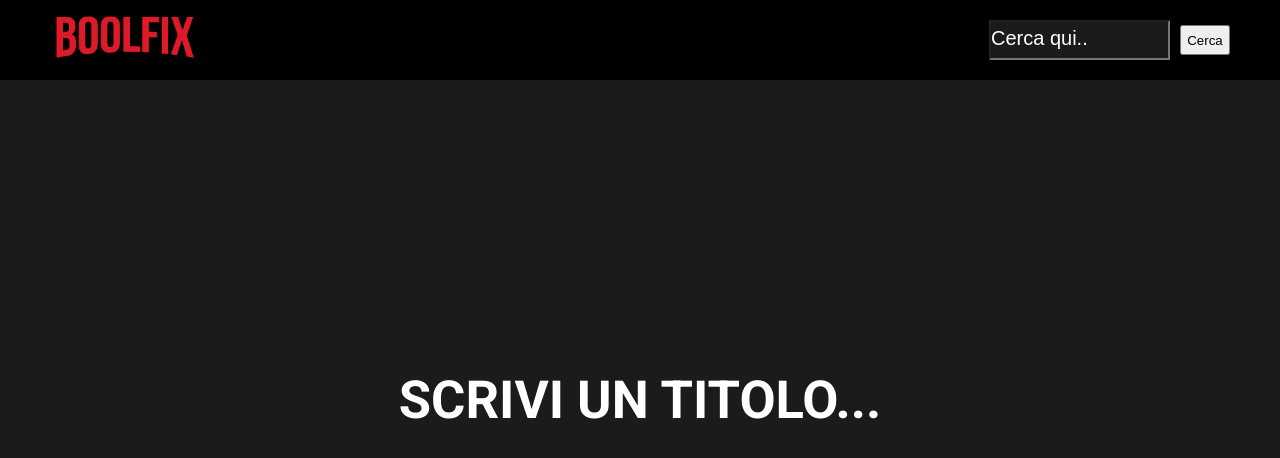
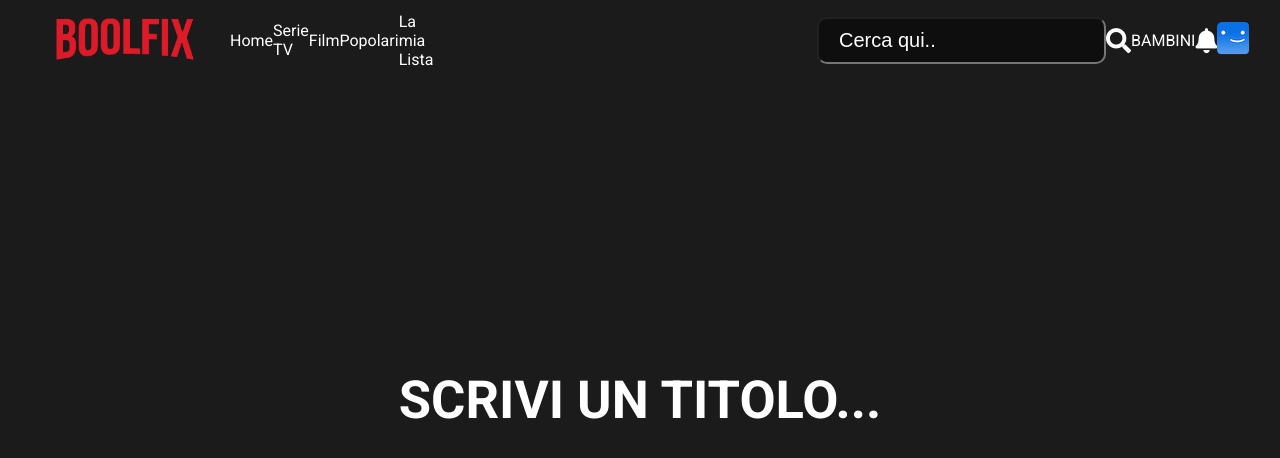
Before and after one commit to Guido-95/vue-boolflix, a Vue app: page / in a window 1280 px wide. Shown: the top 458 px of the page. Built offline with nearby package versions, Linux system fonts and the light colour scheme.

Commit message:
da sistemare grafica

```diff
--- a/src/App.vue
+++ b/src/App.vue
@@ -64,7 +64,7 @@ export default {
   }
 
   body{
-
+    padding-top: 80px;
     font-family: 'Roboto', sans-serif;
     background-color: #1b1b1b;
     color: white;
--- a/src/components/Header.vue
+++ b/src/components/Header.vue
@@ -1,28 +1,42 @@
 <template>
     <header>
         <div class="logo">
-            <img src="../assets/logo-sito.png" alt="Logo">
+            <a href="index.html">
+                <img src="../assets/logo-sito.png" alt="Logo">
+            </a>
+
+            <div class="Home">
+               <a href="index.html"> Home </a>
+            </div>
+            <div>
+                Serie TV
+            </div>
+            <div>
+                Film
+            </div>
+            <div>
+                Popolari
+                </div>
+            <div>
+                La mia Lista
+            </div>
         </div>
+
         <div class="ricerca-bottone">
             <input type="text"  @keyup.enter="cliccaBottoneRicerca" v-model="oggettoDellaRicerca" placeholder="Cerca qui..">
-            <button @click="cliccaBottoneRicerca" type="submit" value="Submit">
-                Cerca
-            </button>
 
+            <i @click="cliccaBottoneRicerca" class="fas fa-search"></i>
 
+           <div class="caps">
+               bambini
+           </div>
+            <i class="fas fa-bell"></i>
+            <div class="avatar">
+                <img src="../assets/avatar.png" alt="">
+            </div>
 
         </div>
 
-
-        <!-- <div class="ricerca-bottone">
-            <input type="text"  @keyup.enter="cliccaBottoneRicerca" v-model="oggettoDellaRicerca" placeholder="Cerca qui..">
-            <button @click="cliccaBottoneRicerca" type="submit" value="Submit">
-                Cerca
-            </button>
-
-
-
-        </div> -->
     </header>
 </template>
 
@@ -39,6 +53,7 @@ export default {
     },
     methods:{
         cliccaBottoneRicerca(){
+
             // film
             axios
                 .get('https://api.themoviedb.org/3/search/movie',{
@@ -53,8 +68,8 @@ export default {
                     (risposta) => {
 
                     this.movies = risposta.data.results;
-
                     this.$emit("inviaFilms", this.movies)
+                    this.oggettoDellaRicerca="";
                     }
                 )
 
@@ -69,10 +84,9 @@ export default {
             })
             .then(
                 (risposta) => {
+                this.series = risposta.data.results;
+                this.$emit("inviaSeries", this.series);
 
-                this.series = risposta.data.results;
-
-                this.$emit("inviaSeries", this.series)
                 }
             )
 
@@ -84,40 +98,87 @@ export default {
 </script>
 
 <style lang="scss" scoped>
-@import '~@fortawesome/fontawesome-free/css/all.min.css';
-
     header{
+        position: fixed;
+        top: 0;
+        z-index: 1000;
+        width: 100%;
         display: flex;
         justify-content: space-between;
         align-items: center;
         height: 80px;
         padding: 0px 50px;
-        background-color: black;
+
+        // background-color: transparent;
+        background-color: #1b1b1b;
     }
     .logo{
+        width: 30%;
+        display: flex;
+        align-items: center;
+        justify-content: space-between;
+        a{
+
+            display: flex;
+            align-items: center;
+            justify-content: center;
+
+        }
+        div{
+            cursor: pointer;
+            a{
+                text-decoration: none;
+                color: white;
+            }
+        }
         img{
+            margin-right: 30px;
             width: 150px;
         }
     }
 
     .ricerca-bottone{
+
+        width: 35%;
+        display: flex;
+        align-items: center;
+        justify-content: space-between;
+
+        .avatar{
+
+
+
+
+            img{
+                border-radius: 5px;
+            }
+        }
         input{
-
-            height: 40px;
-            width: spx;
-            margin: 10px;
-            background-color: #1b1b1b;
+            border-radius: 10px;
+            padding: 10px;
+            width: 400px;
+            font-size: 20px;
+            color: white;
+            background-color: #0e0e0e;
         }
 
          input::placeholder{
-            font-size: 20px;
-            color: white;
+             padding: 10px;
+             font-size: 20px;
+             color: white;
+
 
         }
-        button{
-            height: 30px;
-            width: 50px;
+        i{
+
+            cursor: pointer;
+            font-size: 25px;
         }
+
+        .caps{
+            text-transform: uppercase;
+        }
+
 
     }
 </style>
```
Also changed, not shown: src/assets/avatar.png (added).
